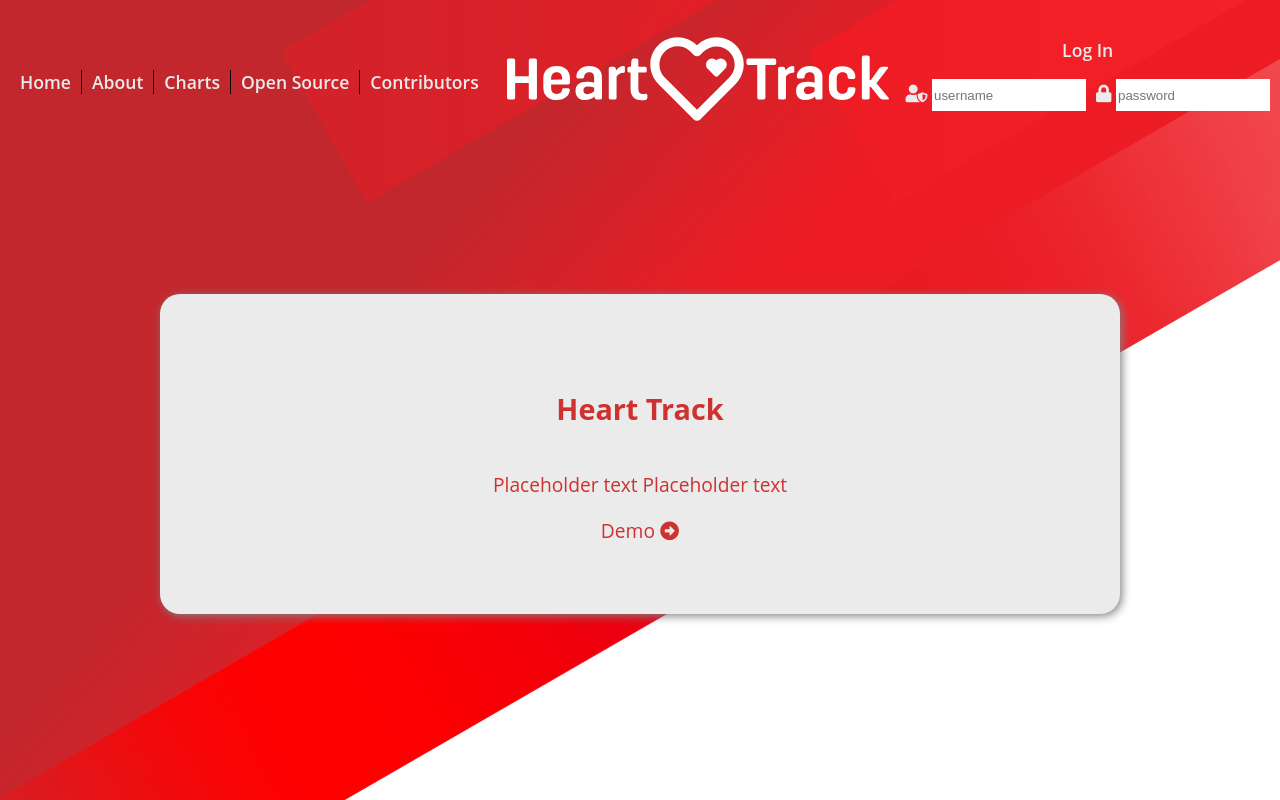
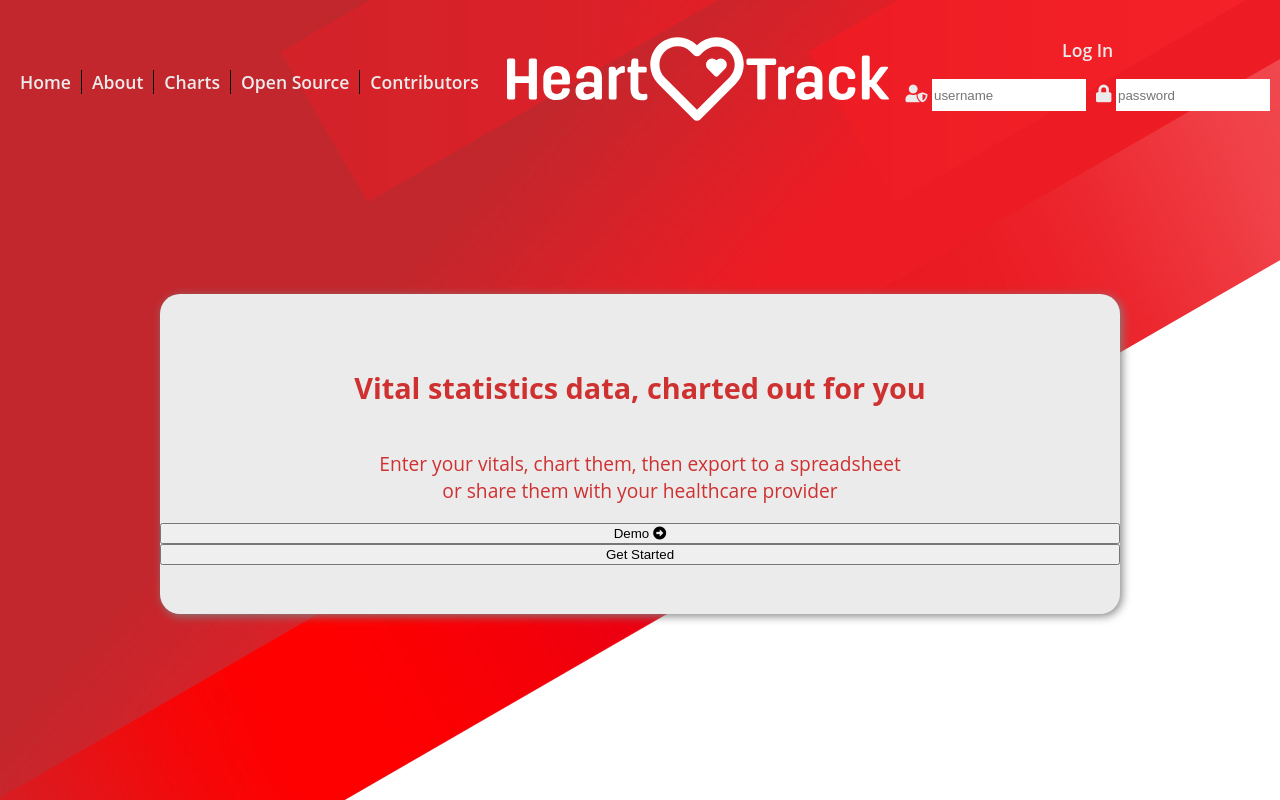
Before and after one commit to JS-goose/heart-track, a React (Create React App) app: page / in a window 1280 px wide. Shown: the top 800 px of the page. Built offline with nearby package versions, Linux system fonts and the light colour scheme.

Commit message:
changed modal wording and added buttons

```diff
--- a/src/components/layout/CenterModal/CenterModal.js
+++ b/src/components/layout/CenterModal/CenterModal.js
@@ -5,11 +5,15 @@ const CenterModal = () => {
   return (
     <article id={styles["home-landing-container"]}>
       <div className={styles["centerModal"]}>
-        <h2>Heart Track</h2>
-        <p>Placeholder text Placeholder text</p>
-        <div>
+        <h2>Vital statistics data, charted out for you</h2>
+        <p>
+          Enter your vitals, chart them, then export to a spreadsheet <br/>or share them with your
+          healthcare provider
+        </p>
+        <button>
           Demo <i className="fas fa-arrow-alt-circle-right" />
-        </div>
+        </button>
+        <button>Get Started</button>
       </div>
     </article>
   );
```
